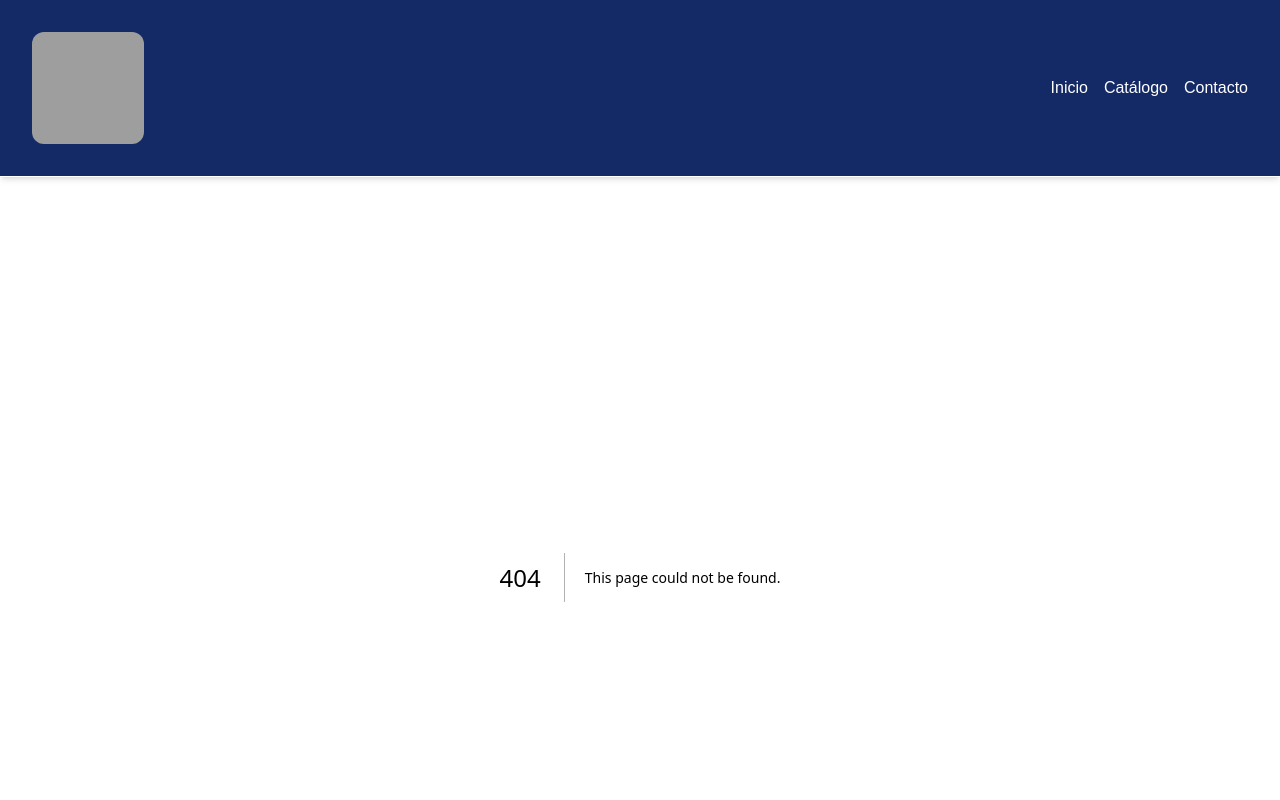
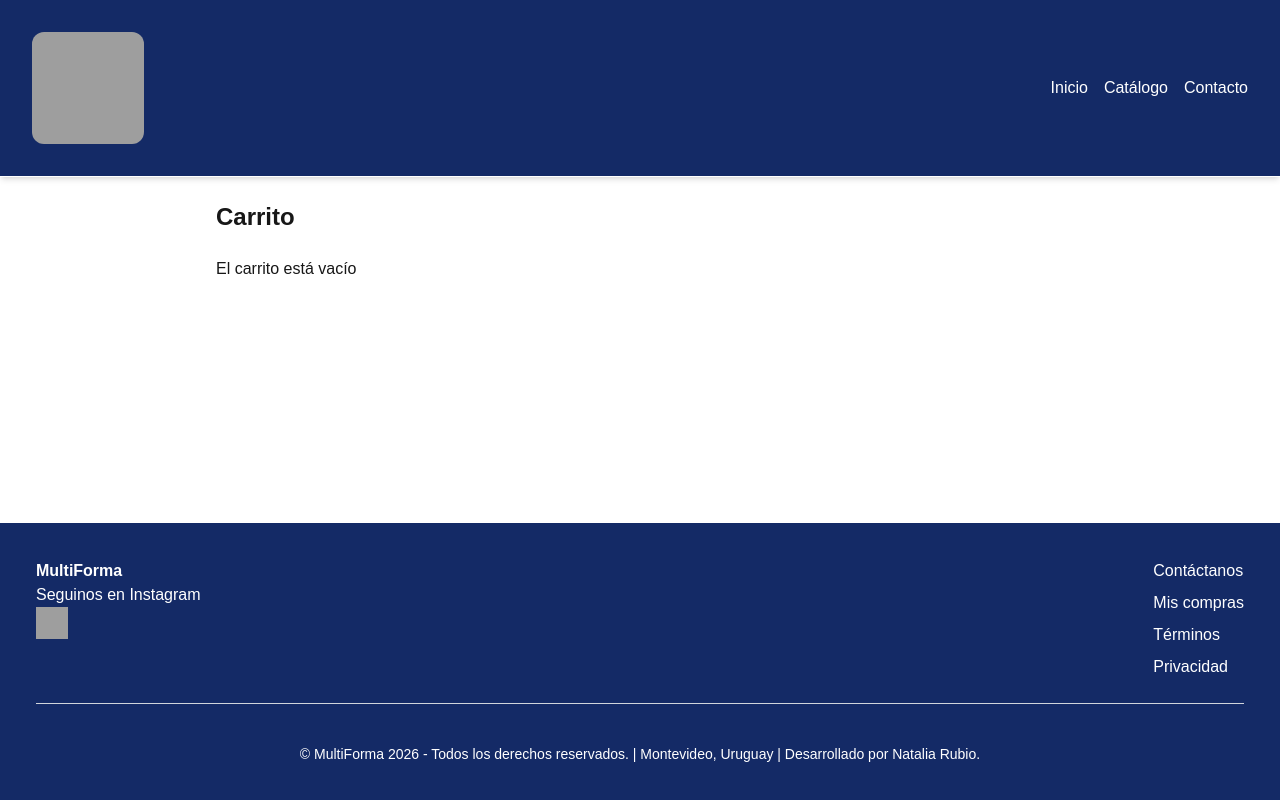
Before and after one commit to natyru19/MultiForma, a Next.js app: page /cart in a window 1280 px wide. Before the commit this address had no page. Shown: the top 800 px of the page. Built offline with nearby package versions, Linux system fonts and the light colour scheme; grey boxes are pictures that could not be loaded.

Commit message:
feat: implementar vista de carrito con productos, cantidades y precio unitario

```diff
--- /dev/null
+++ b/app/cart/page.tsx
@@ -0,0 +1,33 @@
+"use client";
+
+import { useCart } from "@/app/context/CartContext";
+
+export default function CartPage() {
+    const { cart } = useCart();
+
+    return (
+        <div className="p-6 max-w-4xl mx-auto">
+        <h1 className="text-2xl font-bold mb-6">Carrito</h1>
+
+        {cart.length === 0 ? (
+            <p>El carrito está vacío</p>
+        ) : (
+            <div className="space-y-4">
+            {cart.map((item) => (
+                <div
+                key={`${item.id}-${item.variant_id}`}
+                className="border p-4 rounded flex justify-between"
+                >
+                <div>
+                    <p className="font-semibold">{item.name}</p>
+                    <p>Cantidad: {item.quantity}</p>
+                </div>
+
+                <p>${item.price}</p>
+                </div>
+            ))}
+            </div>
+        )}
+        </div>
+    );
+}
```
